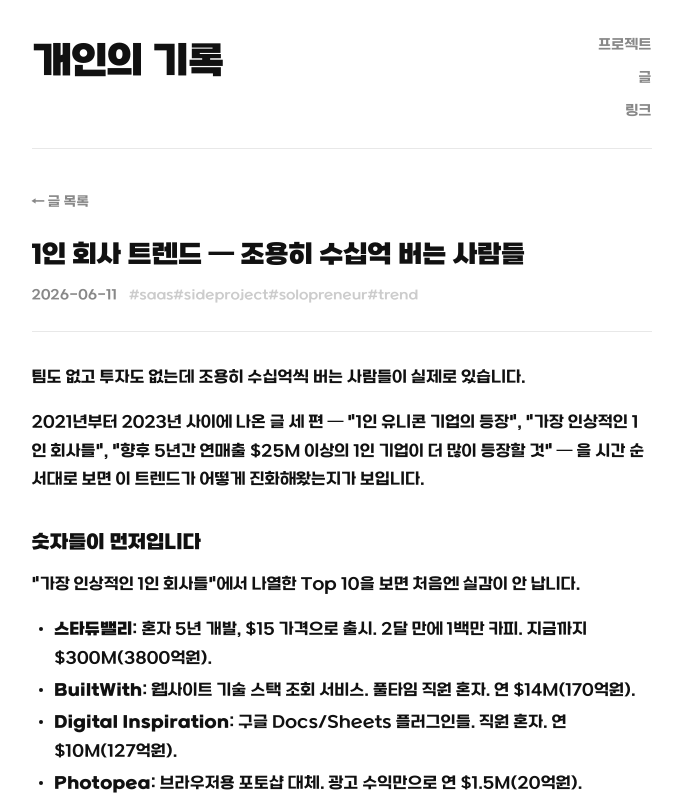
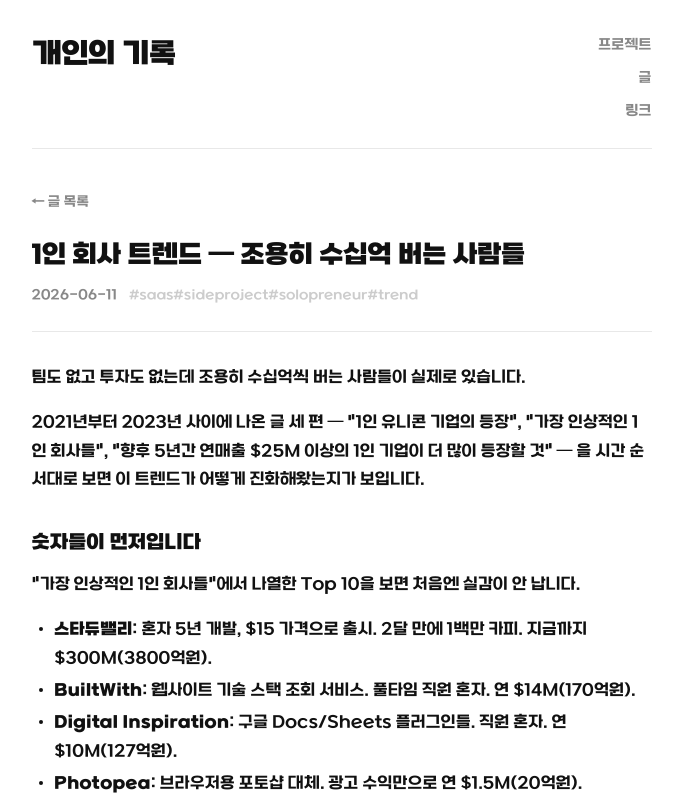
Before and after one commit to newgirok/newgirok.github.io, a Next.js app: page /posts/2026-06-11-solo-company-trend in a window 1280 px wide. Shown: the top 800 px of the page, without its empty margins (291-973 px from the left). Built offline with nearby package versions, Linux system fonts and the light colour scheme.

Commit message:
fix: 헤더 로고 1.8rem으로 복원

```diff
--- a/app/globals.css
+++ b/app/globals.css
@@ -88,7 +88,7 @@ a {
 }
 
 .header-logo {
-  font-size: 2.4rem;
+  font-size: 1.8rem;
   font-weight: 800;
   letter-spacing: -0.03em;
   color: var(--text);
```
